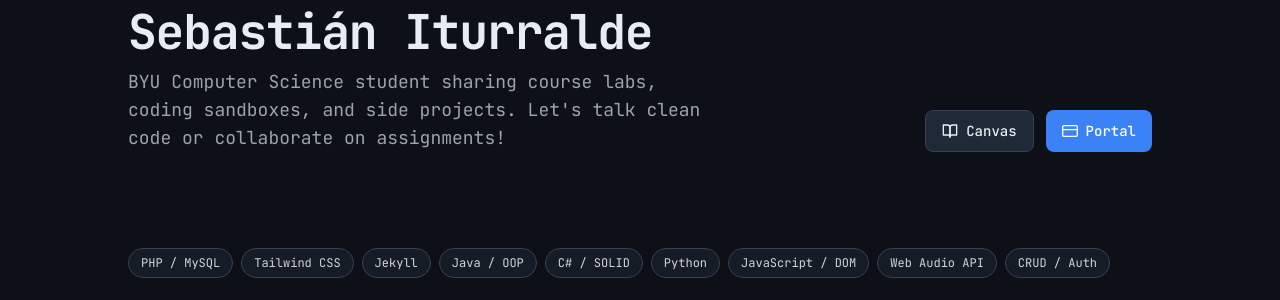
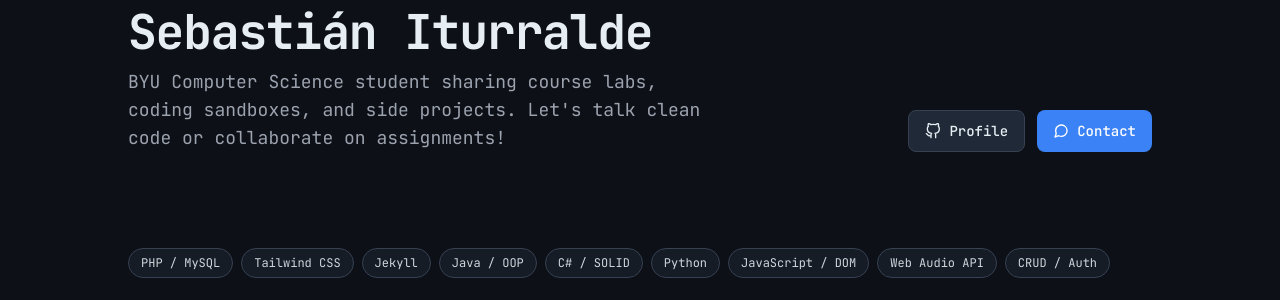
Before and after one commit to BYULabs/byulabs.github.io, a Jekyll site: the page built from index.html, in a window 1280 px wide. Shown: the part 168-468 px from the top of the page. Built offline with Jekyll 4.4.1, drawn with Linux system fonts in a browser that asks for light colours.

```diff
--- a/index.html
+++ b/index.html
@@ -18,13 +18,13 @@ description: Student technical sandbox and course repository hub of Sebastián I
                 </p>
             </div>
             <div class="flex gap-3 flex-shrink-0">
-                <a href="https://byupw.instructure.com/" target="_blank" rel="noopener noreferrer"
+                <a href="https://github.com/itusebastian" target="_blank" rel="noopener noreferrer"
                     class="inline-flex items-center gap-2 text-sm font-medium dark:bg-gray-800 light:bg-gray-200 dark:border-gray-700 light:border-gray-300 border px-4 py-2.5 rounded-lg hover:dark:bg-gray-700 hover:light:bg-gray-300 transition-colors">
-                    <svg viewBox="0 0 24 24" class="w-4 h-4" stroke="currentColor" stroke-width="2" fill="none" stroke-linecap="round" stroke-linejoin="round"><path d="M2 3h6a4 4 0 0 1 4 4v14a3 3 0 0 0-3-3H2z"></path><path d="M22 3h-6a4 4 0 0 0-4 4v14a3 3 0 0 1 3-3h7z"></path></svg> Canvas
+                    <svg xmlns="http://www.w3.org/2000/svg" class="w-4 h-4" viewBox="0 0 24 24" fill="none" stroke="currentColor" stroke-width="2" stroke-linecap="round" stroke-linejoin="round"><path d="M9 19c-5 1.5-5-2.5-7-3m14 6v-3.87a3.37 3.37 0 0 0-.94-2.61c3.14-.35 6.44-1.54 6.44-7A5.44 5.44 0 0 0 20 4.77 5.07 5.07 0 0 0 19.91 1S18.73.65 16 2.48a13.38 13.38 0 0 0-7 0C6.27.65 5.09 1 5.09 1A5.07 5.07 0 0 0 5 4.77a5.44 5.44 0 0 0-1.5 3.78c0 5.42 3.3 6.61 6.44 7A3.37 3.37 0 0 0 9 18.13V22"/></svg> Profile
                 </a>
-                <a href="https://portal.byupathway.edu/CMCPortal/secure/student/stuportal.aspx" target="_blank" rel="noopener noreferrer"
+                <a href="https://teams.microsoft.com/l/chat/0/0?users=siturralde@byupathway.edu" target="_blank" rel="noopener noreferrer"
                     class="inline-flex items-center gap-2 text-sm font-medium accent-bg text-white px-4 py-2.5 rounded-lg hover:opacity-90 transition-opacity">
-                    <svg viewBox="0 0 24 24" class="w-4 h-4" stroke="currentColor" stroke-width="2" fill="none" stroke-linecap="round" stroke-linejoin="round"><rect x="1" y="4" width="22" height="16" rx="2" ry="2"></rect><line x1="1" y1="10" x2="23" y2="10"></line></svg> Portal
+                    <svg viewBox="0 0 24 24" width="24" height="24" stroke="currentColor" stroke-width="2" fill="none" stroke-linecap="round" stroke-linejoin="round" class="w-4 h-4"><path d="M21 11.5a8.38 8.38 0 0 1-.9 3.8 8.5 8.5 0 0 1-7.6 4.7 8.38 8.38 0 0 1-3.8-.9L3 21l1.9-5.7a8.38 8.38 0 0 1-.9-3.8 8.5 8.5 0 0 1 4.7-7.6 8.38 8.38 0 0 1 3.8-.9h.5a8.48 8.48 0 0 1 8 8v.5z"></path></svg> Contact
                 </a>
             </div>
         </div>
```
